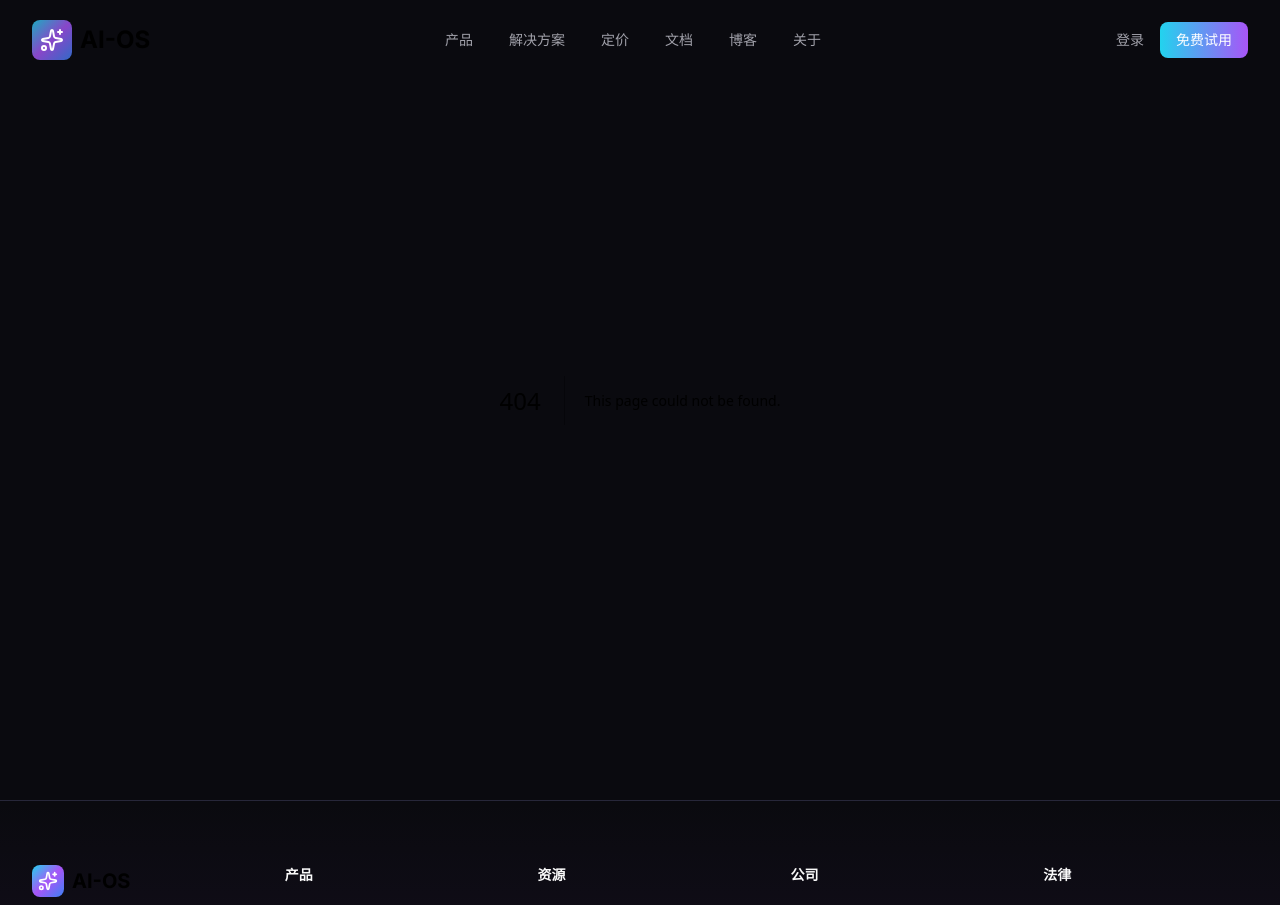
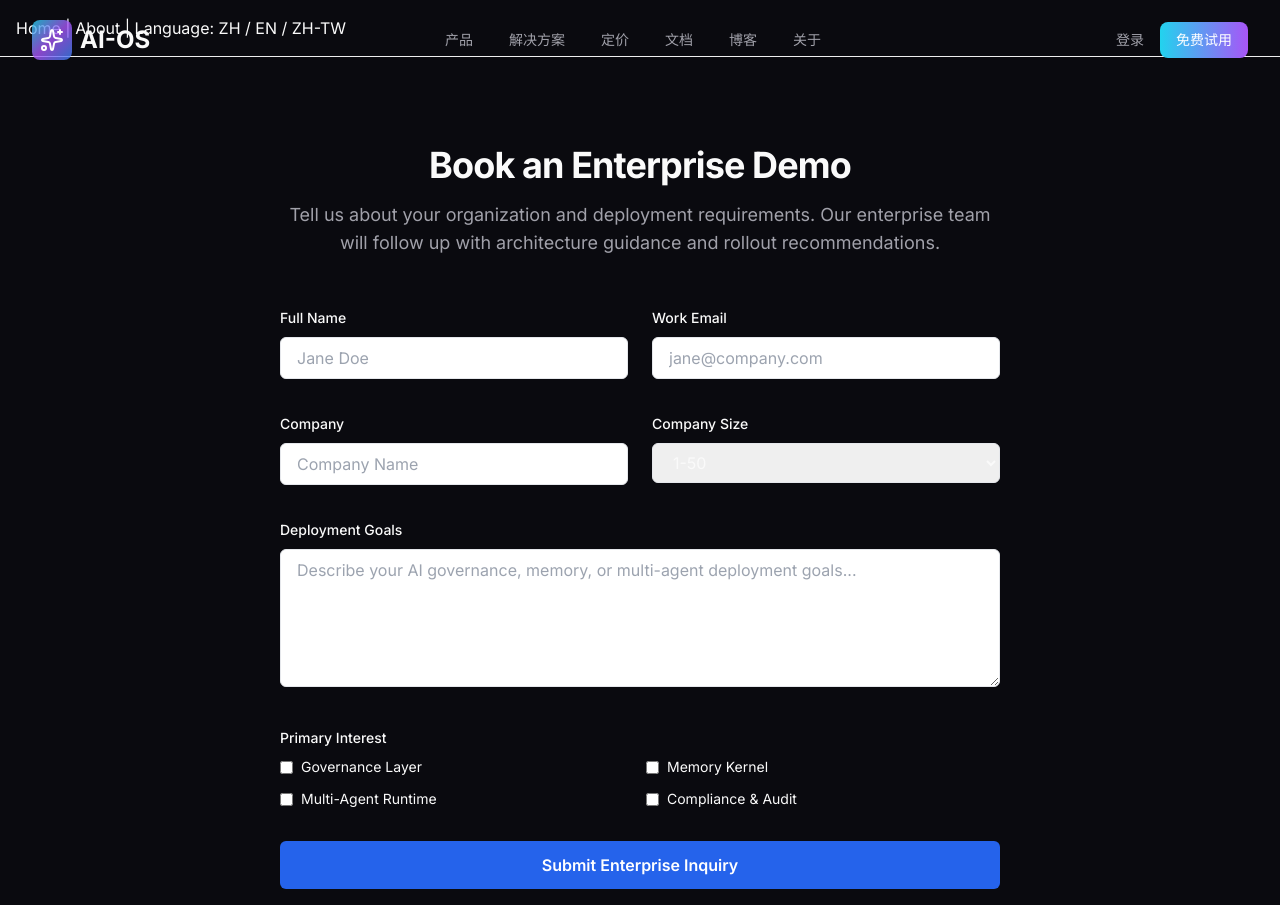
Before and after one commit to oplvictor2026-maker/Web-site, a Next.js app: page /1/contact in a window 1280 px wide. Before the commit this address had no page. Shown: the top 905 px of the page. Built offline with nearby package versions, Linux system fonts and the light colour scheme.

Commit message:
feat: enterprise conversion and commercial layer

```diff
--- /dev/null
+++ b/src/app/[locale]/contact/page.tsx
@@ -0,0 +1,108 @@
+import { Metadata } from "next";
+import Link from "next/link";
+
+export const metadata: Metadata = {
+  title: "Contact Enterprise | AI-OS",
+  description: "Contact our enterprise team to discuss deployment, governance, and AI-OS infrastructure integration.",
+};
+
+export default function ContactPage() {
+  return (
+    <main className="mx-auto max-w-3xl px-6 py-16">
+      <header className="mb-12 text-center">
+        <h1 className="text-4xl font-bold tracking-tight">Book an Enterprise Demo</h1>
+        <p className="mt-4 text-lg text-muted-foreground">
+          Tell us about your organization and deployment requirements. Our
+          enterprise team will follow up with architecture guidance and
+          rollout recommendations.
+        </p>
+      </header>
+
+      <form className="space-y-8">
+        <div className="grid gap-6 md:grid-cols-2">
+          <div className="space-y-2">
+            <label className="text-sm font-medium">Full Name</label>
+            <input
+              type="text"
+              placeholder="Jane Doe"
+              className="w-full rounded-md border px-4 py-2"
+            />
+          </div>
+          <div className="space-y-2">
+            <label className="text-sm font-medium">Work Email</label>
+            <input
+              type="email"
+              placeholder="jane@company.com"
+              className="w-full rounded-md border px-4 py-2"
+            />
+          </div>
+        </div>
+
+        <div className="grid gap-6 md:grid-cols-2">
+          <div className="space-y-2">
+            <label className="text-sm font-medium">Company</label>
+            <input
+              type="text"
+              placeholder="Company Name"
+              className="w-full rounded-md border px-4 py-2"
+            />
+          </div>
+          <div className="space-y-2">
+            <label className="text-sm font-medium">Company Size</label>
+            <select className="w-full rounded-md border px-4 py-2">
+              <option>1-50</option>
+              <option>51-200</option>
+              <option>201-1000</option>
+              <option>1000+</option>
+            </select>
+          </div>
+        </div>
+
+        <div className="space-y-2">
+          <label className="text-sm font-medium">Deployment Goals</label>
+          <textarea
+            rows={5}
+            placeholder="Describe your AI governance, memory, or multi-agent deployment goals..."
+            className="w-full rounded-md border px-4 py-2"
+          />
+        </div>
+
+        <div className="space-y-2">
+          <label className="text-sm font-medium">Primary Interest</label>
+          <div className="grid gap-3 md:grid-cols-2">
+            <label className="flex items-center gap-2 text-sm">
+              <input type="checkbox" /> Governance Layer
+            </label>
+            <label className="flex items-center gap-2 text-sm">
+              <input type="checkbox" /> Memory Kernel
+            </label>
+            <label className="flex items-center gap-2 text-sm">
+              <input type="checkbox" /> Multi-Agent Runtime
+            </label>
+            <label className="flex items-center gap-2 text-sm">
+              <input type="checkbox" /> Compliance & Audit
+            </label>
+          </div>
+        </div>
+
+        <button
+          type="button"
+          className="w-full rounded-md bg-blue-600 px-6 py-3 font-semibold text-white hover:bg-blue-700"
+        >
+          Submit Enterprise Inquiry
+        </button>
+
+        <p className="text-xs text-muted-foreground">
+          This is a preview form (no backend integration yet). Submissions are
+          not stored.
+        </p>
+      </form>
+
+      <div className="mt-16 text-center">
+        <Link href="/" className="text-sm underline">
+          ← Back to Home
+        </Link>
+      </div>
+    </main>
+  );
+}
--- a/src/app/[locale]/enterprise/page.tsx
+++ b/src/app/[locale]/enterprise/page.tsx
@@ -49,6 +49,27 @@ export default function EnterprisePage() {
           innovation while maintaining enterprise governance standards.
         </p>
       </section>
+
+      <section className="mt-16 rounded-lg border p-8">
+        <h2 className="text-2xl font-semibold">Enterprise Deployment Options</h2>
+        <ul className="mt-4 list-disc space-y-2 pl-6 leading-7">
+          <li>Private cloud or on-premise deployment.</li>
+          <li>Dedicated governance policy configuration.</li>
+          <li>Custom memory retention and compliance settings.</li>
+          <li>Architecture review and rollout advisory.</li>
+        </ul>
+        <p className="mt-6 leading-7">
+          Our enterprise team partners with your architecture and compliance
+          stakeholders to ensure secure, auditable, and scalable AI-OS
+          integration.
+        </p>
+        <a
+          href="/contact"
+          className="mt-6 inline-block rounded-md bg-blue-600 px-6 py-3 font-semibold text-white hover:bg-blue-700"
+        >
+          Book Enterprise Demo
+        </a>
+      </section>
     </main>
   );
 }
--- a/src/app/[locale]/page.tsx
+++ b/src/app/[locale]/page.tsx
@@ -1,3 +1,16 @@
+import { Metadata } from "next";
+
+export const metadata: Metadata = {
+  title: "AI-OS Enterprise Infrastructure",
+  description: "Enterprise AI-OS governance and memory infrastructure.",
+  alternates: {
+    languages: {
+      en: "/en",
+      zh: "/zh",
+    },
+  },
+};
+
 export default function Home() {
   return (
     <main className="min-h-screen bg-[#0b0f19] text-white">
@@ -16,9 +29,12 @@ export default function Home() {
           构建真正可控的 AI 组织基础设施。
         </p>
         <div className="flex flex-col sm:flex-row justify-center gap-6">
-          <button className="bg-blue-600 hover:bg-blue-700 px-8 py-3 rounded-xl font-semibold">
+          <a
+            href="/contact"
+            className="bg-blue-600 hover:bg-blue-700 px-8 py-3 rounded-xl font-semibold inline-block"
+          >
             预约企业演示
-          </button>
+          </a>
           <button className="border border-gray-600 hover:border-gray-400 px-8 py-3 rounded-xl font-semibold">
             查看系统架构
           </button>
@@ -130,13 +146,23 @@ export default function Home() {
           与我们合作，部署企业级 AI‑OS 基础设施，
           打造具备记忆、结构与治理能力的下一代 AI 组织。
         </p>
-        <button className="bg-blue-600 hover:bg-blue-700 px-10 py-4 rounded-xl font-semibold text-lg">
+        <a
+          href="/contact"
+          className="bg-blue-600 hover:bg-blue-700 px-10 py-4 rounded-xl font-semibold text-lg inline-block"
+        >
           Book Enterprise Demo
-        </button>
+        </a>
       </section>
 
-      <footer className="py-12 text-center text-gray-500 text-sm bg-[#0b0f19] border-t border-gray-800">
-        AI‑OS © 2026 · Enterprise Autonomous AI Infrastructure
+      <footer className="py-12 text-center text-gray-500 text-sm bg-[#0b0f19] border-t border-gray-800 space-y-4">
+        <div className="flex justify-center gap-6">
+          <a href="/privacy" className="hover:text-gray-300">Privacy</a>
+          <a href="/terms" className="hover:text-gray-300">Terms</a>
+          <a href="/contact" className="hover:text-gray-300">Contact</a>
+        </div>
+        <div>
+          AI‑OS © 2026 · Enterprise Autonomous AI Infrastructure
+        </div>
       </footer>
 
     </main>
--- /dev/null
+++ b/src/app/[locale]/privacy/page.tsx
@@ -0,0 +1,27 @@
+import { Metadata } from "next";
+
+export const metadata: Metadata = {
+  title: "Privacy Policy | AI-OS",
+  description: "Privacy policy for AI-OS enterprise infrastructure platform.",
+};
+
+export default function PrivacyPage() {
+  return (
+    <main className="mx-auto max-w-4xl px-6 py-16">
+      <h1 className="text-4xl font-bold mb-8">Privacy Policy</h1>
+      <p className="mb-6 leading-7">
+        This is a placeholder privacy policy. AI-OS respects user privacy and
+        is committed to protecting enterprise and organizational data.
+      </p>
+      <p className="mb-6 leading-7">
+        We do not collect personal data through this website form at this
+        stage. Enterprise deployments follow contractual data protection
+        agreements and compliance standards.
+      </p>
+      <p className="leading-7">
+        For detailed information regarding enterprise data handling, please
+        contact our team directly.
+      </p>
+    </main>
+  );
+}
--- /dev/null
+++ b/src/app/[locale]/terms/page.tsx
@@ -0,0 +1,27 @@
+import { Metadata } from "next";
+
+export const metadata: Metadata = {
+  title: "Terms of Service | AI-OS",
+  description: "Terms of service for AI-OS enterprise infrastructure platform.",
+};
+
+export default function TermsPage() {
+  return (
+    <main className="mx-auto max-w-4xl px-6 py-16">
+      <h1 className="text-4xl font-bold mb-8">Terms of Service</h1>
+      <p className="mb-6 leading-7">
+        This is a placeholder terms of service page. Use of the AI-OS website
+        and platform is subject to enterprise agreements and contractual
+        arrangements.
+      </p>
+      <p className="mb-6 leading-7">
+        Production deployments require a signed enterprise agreement outlining
+        responsibilities, compliance obligations, and support terms.
+      </p>
+      <p className="leading-7">
+        For detailed contractual information, please contact our enterprise
+        team.
+      </p>
+    </main>
+  );
+}
```
